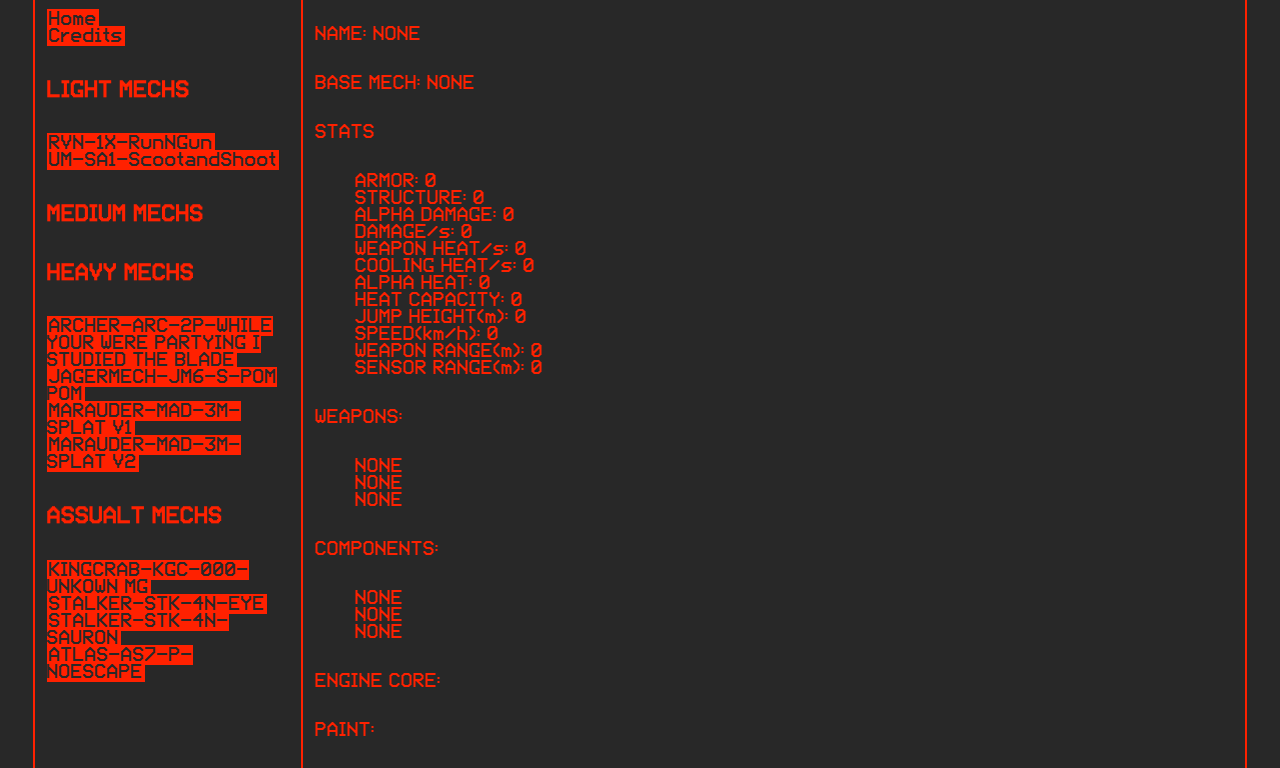
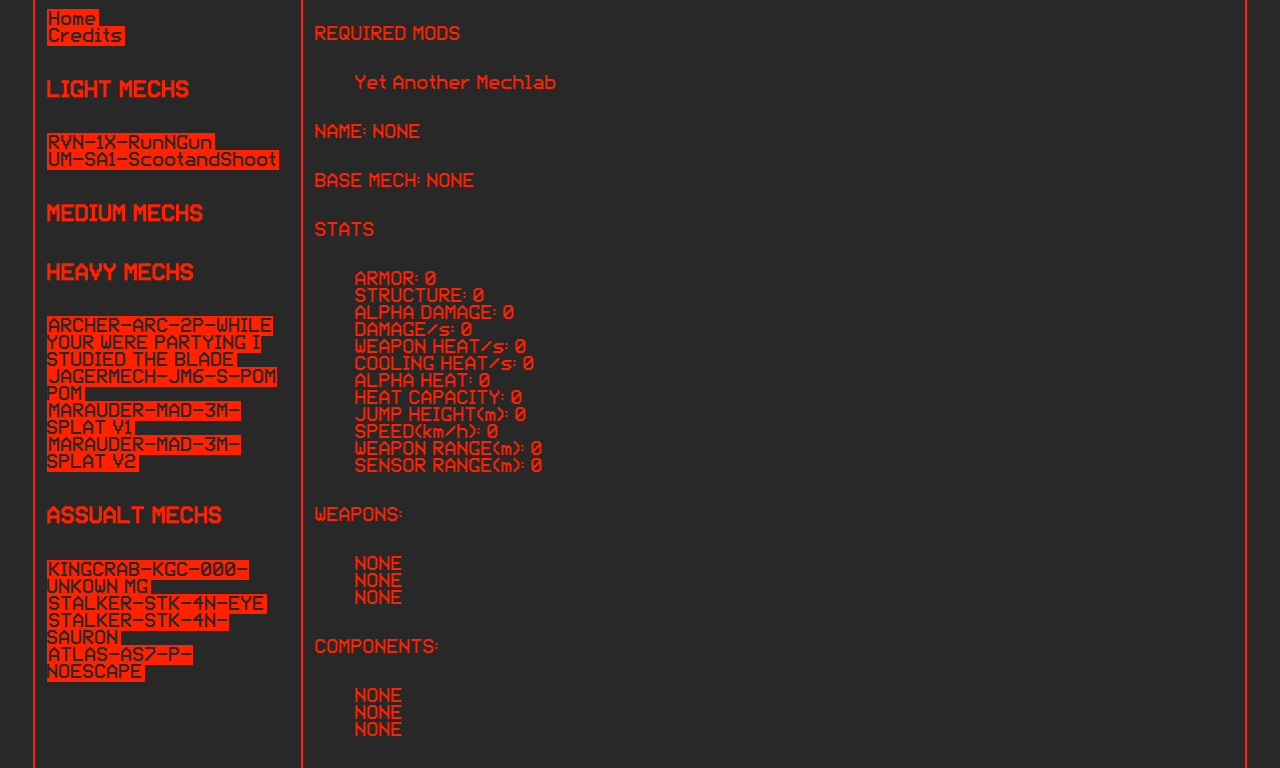
Before and after one commit to lostjarred/WEB-MW5MechDex, a plain HTML site: page template_mech.html in a window 1280 px wide. Shown: the part 94-862 px from the top of the page. Drawn offline with Linux system fonts and the light colour scheme.

Commit message:
update template with required mods list

```diff
--- a/template_mech.html
+++ b/template_mech.html
@@ -16,6 +16,10 @@
                     <h1 class="border border-bottom">Mecha-Dex</h1>
                 </div>
                 <div class="col">
+                    <p>REQUIRED MODS</p>
+                    <ul>
+                        <li>Yet Another Mechlab</li>
+                    </ul>
                     <p>NAME: NONE</p>
                     <p>BASE MECH: NONE</p>
                     <p>STATS</p>
```
